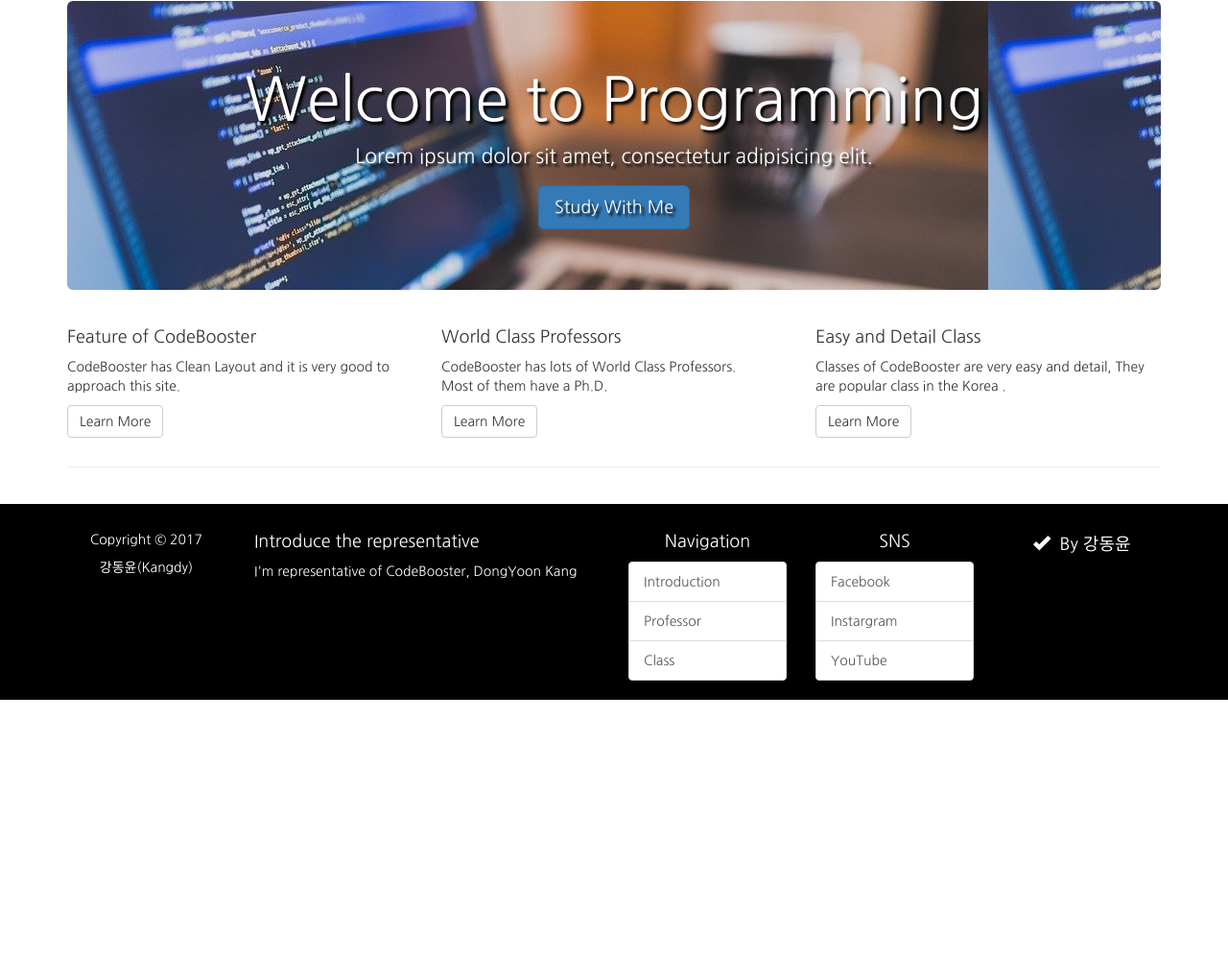
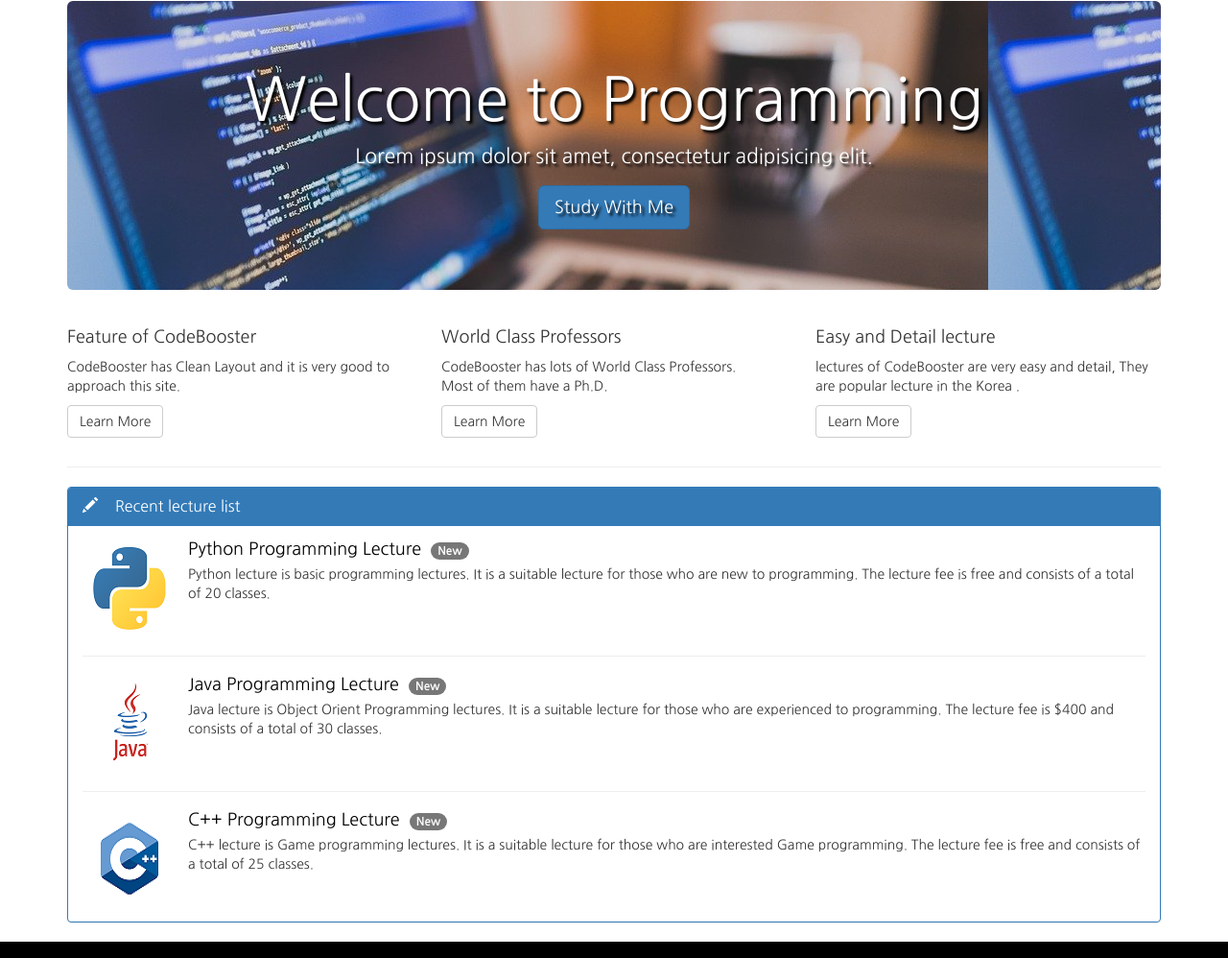
Before and after one commit to kangdy25/Web_Bootstrap, a plain HTML site: page CodeBoost/index.html in a window 1280 px wide. Shown: the part 71-1069 px from the top of the page at 96% size. Before the commit the page ends 800 px from the top, so only its background shows below. Drawn offline with nearby package versions, Linux system fonts and the light colour scheme.

Commit message:
Learn Media Object

```diff
--- a/CodeBoost/css/CodeBooster.css
+++ b/CodeBoost/css/CodeBooster.css
@@ -60,9 +60,9 @@ a:hover {
         color: #fff;
     }
 }
-footer {
+/* footer {
     position: fixed;
     bottom: 0px;
     left: 0px;
     width: 100%;
-}
+} */
--- a/CodeBoost/index.html
+++ b/CodeBoost/index.html
@@ -34,7 +34,7 @@
                     <li class="active"><a href="#">Professor<span class="sr-only"></span></a></li>
                     <li class="dropdown">
                         <a href="#" class="dropdown-toggle" data-toggle="dropdown"
-                        role="button" aria-haspopup="true" aria-expanded="false">Class
+                        role="button" aria-haspopup="true" aria-expanded="false">Lecture
                         <span class="caret"></span></a>
                         <ul class="dropdown-menu">
                             <li><a href="#">C/C++</a></li>
@@ -83,12 +83,55 @@
                 <p><a class="btn btn-default" href="#">Learn More</a></p>
             </div>
             <div class="col-md-4">
-                <h4>Easy and Detail Class </h4>
-                <p>Classes of CodeBooster are very easy and detail, They are popular class in the Korea .</p>
+                <h4>Easy and Detail lecture </h4>
+                <p>lectures of CodeBooster are very easy and detail, They are popular lecture in the Korea .</p>
                 <p><a class="btn btn-default" href="#">Learn More</a></p>
             </div>
         </div>
         <hr>
+        <div class="panel panel-primary">
+            <div class="panel-heading">
+                <h3 class="panel-title"><span class="glyphicon glyphicon-pencil"></span>
+                    &nbsp;&nbsp; Recent lecture list</h3>
+            </div>
+            <div class="panel-body">
+                <div class="media">
+                    <div class="media-left">
+                        <a href="#"><img class="media-object" src="img/python.png" alt="python image"></a>
+                    </div>
+                    <div class="media-body">
+                        <h4 class="media-heading"><a href="#">Python Programming Lecture</a>&nbsp;
+                            <span class="badge">New</span></h4>Python lecture is basic programming lectures.
+                            It is a suitable lecture for those who are new to programming.
+                            The lecture fee is free and consists of a total of 20 classes.
+                    </div>
+                </div>
+                <hr>
+                <div class="media">
+                    <div class="media-left">
+                        <a href="#"><img class="media-object" src="img/java.png" alt="Java image"></a>
+                    </div>
+                    <div class="media-body">
+                        <h4 class="media-heading"><a href="#">Java Programming Lecture</a>&nbsp;
+                            <span class="badge">New</span></h4>Java lecture is Object Orient Programming lectures.
+                            It is a suitable lecture for those who are experienced to programming.
+                            The lecture fee is $400 and consists of a total of 30 classes.
+                    </div>
+                </div>
+                <hr>
+                <div class="media">
+                    <div class="media-left">
+                        <a href="#"><img class="media-object" src="img/Cpp.png" alt="C++ image"></a>
+                    </div>
+                    <div class="media-body">
+                        <h4 class="media-heading"><a href="#">C++ Programming Lecture</a>&nbsp;
+                            <span class="badge">New</span></h4>C++ lecture is Game programming lectures.
+                            It is a suitable lecture for those who are interested Game programming.
+                            The lecture fee is free and consists of a total of 25 classes.
+                    </div>
+                </div>
+            </div>
+        </div>
     </div>
     <footer style="background-color: #000; color: #fff;">
         <div class="container">
```
Also changed, not shown: CodeBoost/img/Cpp.png (added), CodeBoost/img/java.png (added), CodeBoost/img/python.png (added).
